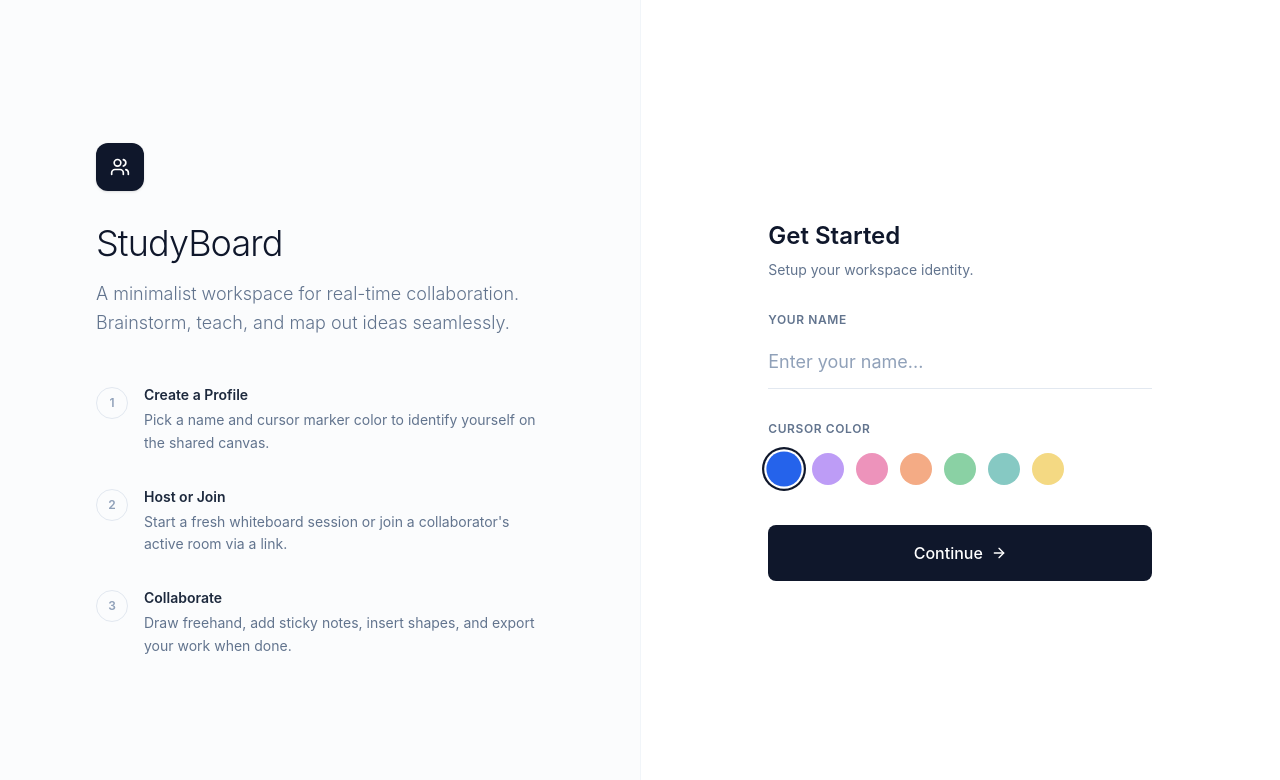
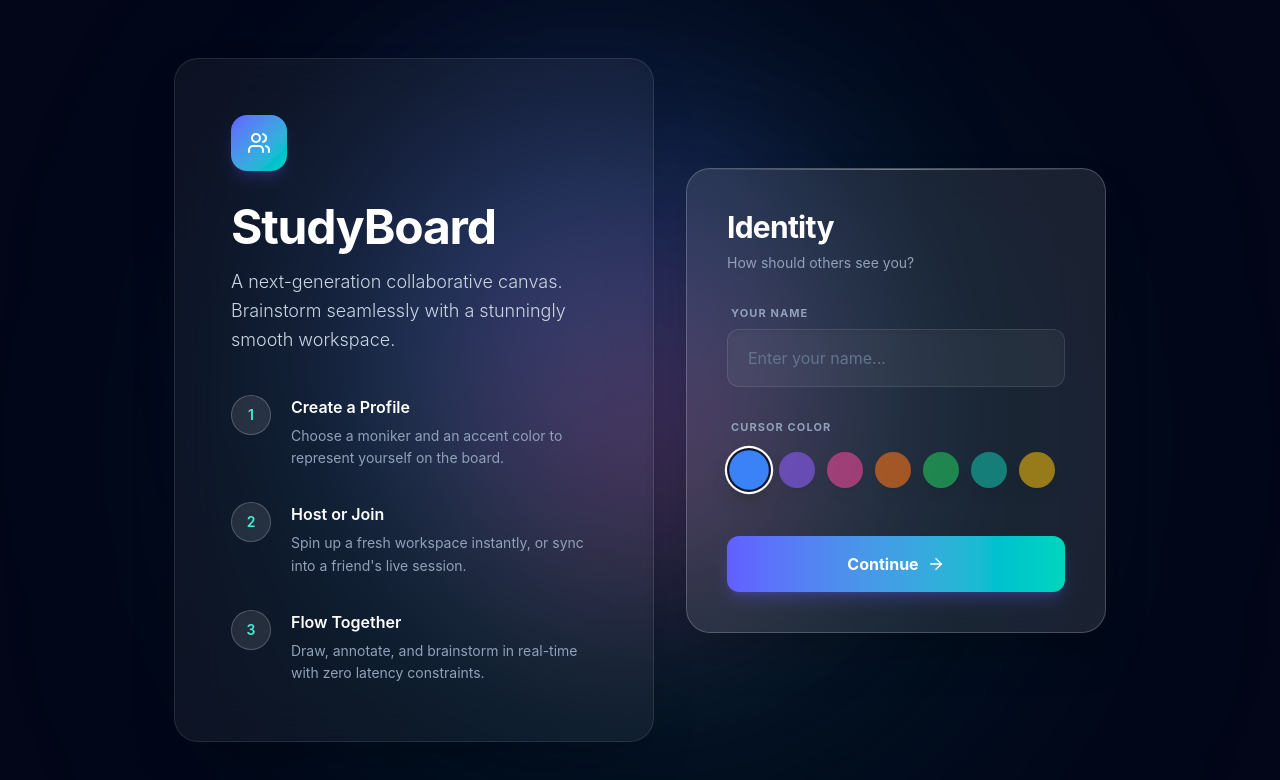
Before and after one commit to PriyanshiGoyal-15/Whiteboard-Tool, a React (Vite) app in the folder client/: page / in a window 1280 px wide. Shown: the top 780 px of the page. Built offline with nearby package versions, Linux system fonts and the light colour scheme; no server answers.

Commit message:
changes in lobby

```diff
--- a/client/src/components/CanvasArea.jsx
+++ b/client/src/components/CanvasArea.jsx
@@ -1049,7 +1049,7 @@ const CanvasArea = ({ socket, roomId, username, userColor, forwardRef, onUndo, o
         isSticky: clicked.tool === 'sticky',
         isEditingExisting: true,
         text: clicked.text
-      })
+      });
       if (clicked.tool !== 'sticky' && clicked.tool !== 'text') {
         dispatch(setActiveTool('select'));
       }
--- a/client/src/components/Lobby.jsx
+++ b/client/src/components/Lobby.jsx
@@ -1,18 +1,18 @@
 import React, { useState, useEffect } from 'react';
 import { motion, AnimatePresence } from 'framer-motion';
-import { Users, ArrowRight, ArrowLeft, AlertCircle, Loader2, Paintbrush } from 'lucide-react';
+import { Users, ArrowRight, ArrowLeft, AlertCircle, Loader2, PenTool, Sparkles } from 'lucide-react';
 
 const ADJECTIVES = ['swift', 'silent', 'bright', 'clever', 'gentle', 'daring', 'epic', 'jolly', 'magic', 'mystic'];
 const COLORS = ['blue', 'amber', 'crimson', 'emerald', 'indigo', 'violet', 'golden', 'rose', 'slate', 'teal'];
 const NOUNS = ['fox', 'panda', 'koala', 'falcon', 'otter', 'badger', 'panther', 'eagle', 'tiger', 'sketch'];
 
 const AVATAR_COLORS = [
-  '#2563eb', // Blue
-  '#7c3aed', // Violet
-  '#db2777', // Pink
-  '#ea580c', // Orange
-  '#16a34a', // Green
-  '#0d9488', // Teal
+  '#3b82f6', // Blue
+  '#8b5cf6', // Violet
+  '#ec4899', // Pink
+  '#f97316', // Orange
+  '#22c55e', // Green
+  '#14b8a6', // Teal
   '#eab308'  // Yellow
 ];
 
@@ -24,25 +24,47 @@ const generateRandomRoomId = () => {
 };
 
 const slugify = (text) => {
-  return text
-    .toString()
-    .toLowerCase()
-    .trim()
-    .replace(/\s+/g, '-')
-    .replace(/[^\w\-]+/g, '')
-    .replace(/\-\-+/g, '-')
-    .replace(/^-+/, '')
-    .replace(/-+$/, '');
+  return text.toString().toLowerCase().trim().replace(/\s+/g, '-').replace(/[^\w\-]+/g, '').replace(/\-\-+/g, '-').replace(/^-+/, '').replace(/-+$/, '');
 };
 
+const BackgroundOrbs = () => (
+  <div className="absolute inset-0 overflow-hidden pointer-events-none">
+    <motion.div
+      animate={{
+        x: [0, 100, 0],
+        y: [0, -100, 0],
+        scale: [1, 1.2, 1],
+      }}
+      transition={{ duration: 15, repeat: Infinity, ease: "linear" }}
+      className="absolute top-1/4 left-1/4 w-96 h-96 bg-indigo-500/30 rounded-full blur-[100px]"
+    />
+    <motion.div
+      animate={{
+        x: [0, -150, 0],
+        y: [0, 150, 0],
+        scale: [1, 1.5, 1],
+      }}
+      transition={{ duration: 20, repeat: Infinity, ease: "linear" }}
+      className="absolute bottom-1/4 right-1/4 w-[30rem] h-[30rem] bg-teal-500/20 rounded-full blur-[120px]"
+    />
+    <motion.div
+      animate={{
+        x: [0, 50, -50, 0],
+        y: [0, 50, 0],
+        scale: [1, 1.1, 1],
+      }}
+      transition={{ duration: 12, repeat: Infinity, ease: "linear" }}
+      className="absolute top-1/2 left-1/2 -translate-x-1/2 -translate-y-1/2 w-80 h-80 bg-rose-500/20 rounded-full blur-[90px]"
+    />
+  </div>
+);
+
 const Lobby = ({ onJoin }) => {
-  const [step, setStep] = useState(1); // 1: Profile setup, 2: Session options
+  const [step, setStep] = useState(1);
   const [username, setUsername] = useState(() => localStorage.getItem('username') || '');
   const [selectedColor, setSelectedColor] = useState(() => localStorage.getItem('userColor') || AVATAR_COLORS[0]);
-
   const [boardName, setBoardName] = useState('');
   const [roomIdInput, setRoomIdInput] = useState('');
-
   const [randomPlaceholder, setRandomPlaceholder] = useState('');
   const [error, setError] = useState('');
   const [loading, setLoading] = useState(false);
@@ -58,14 +80,8 @@ const Lobby = ({ onJoin }) => {
   const handleNextStep = (e) => {
     e.preventDefault();
     setError('');
-    if (!username.trim()) {
-      setError('Please enter your name');
-      return;
-    }
-    if (username.length > 20) {
-      setError('Name must be 20 characters or less');
-      return;
-    }
+    if (!username.trim()) { setError('Please enter your name'); return; }
+    if (username.length > 20) { setError('Name must be 20 characters or less'); return; }
     localStorage.setItem('username', username.trim());
     localStorage.setItem('userColor', selectedColor);
     setStep(2);
@@ -74,18 +90,10 @@ const Lobby = ({ onJoin }) => {
   const handleSubmit = async (e, type) => {
     e.preventDefault();
     setError('');
-
     if (type === 'create') {
       const name = boardName.trim() ? slugify(boardName) : randomPlaceholder;
-      if (!name) {
-        setError('Please enter a valid board name');
-        return;
-      }
-      if (name.length > 64) {
-        setError('Board name must be 64 characters or less');
-        return;
-      }
-
+      if (!name) { setError('Please enter a valid board name'); return; }
+      if (name.length > 64) { setError('Board name must be 64 characters or less'); return; }
       setLoading(true);
       try {
         const serverUrl = import.meta.env.VITE_SERVER_URL || '';
@@ -98,87 +106,92 @@ const Lobby = ({ onJoin }) => {
             return;
           }
         }
-      } catch (err) {
-        console.warn('Backend offline:', err.message);
-      }
+      } catch (err) { console.warn('Backend offline:', err.message); }
       setLoading(false);
       onJoin({ username: username.trim(), roomId: name, color: selectedColor });
     } else {
       const targetRoom = slugify(roomIdInput);
-      if (!targetRoom) {
-        setError('Please enter a valid Board Name or ID');
-        return;
-      }
+      if (!targetRoom) { setError('Please enter a valid Board Name or ID'); return; }
       onJoin({ username: username.trim(), roomId: targetRoom, color: selectedColor });
     }
   };
 
   return (
-    <div className="w-full min-h-screen flex flex-col md:flex-row bg-white text-slate-900 font-sans selection:bg-slate-200">
+    <div className="relative w-full min-h-screen flex items-center justify-center bg-slate-950 font-sans selection:bg-indigo-500/30 overflow-hidden">
+      <BackgroundOrbs />
 
-      {/* Left Column: Minimalist Introduction & How it Works */}
-      <div className="flex-1 flex flex-col justify-center p-10 md:p-16 lg:p-24 bg-slate-50/50 border-r border-slate-100">
-        <div className="max-w-md w-full mx-auto">
+      <div className="relative z-10 w-full max-w-5xl mx-auto p-4 md:p-8 flex flex-col md:flex-row gap-8 items-center justify-center min-h-[600px]">
 
-          <div className="w-12 h-12 bg-slate-900 rounded-xl flex items-center justify-center mb-8 shadow-sm">
-            <Users className="text-white" size={20} />
+        {/* Left Pane - Glass Info Card */}
+        <motion.div
+          initial={{ opacity: 0, x: -20 }}
+          animate={{ opacity: 1, x: 0 }}
+          transition={{ duration: 0.6, ease: "easeOut" }}
+          className="w-full md:w-1/2 p-10 md:p-14 rounded-3xl backdrop-blur-xl bg-white/5 border border-white/10 shadow-2xl flex flex-col justify-center"
+        >
+          <div className="w-14 h-14 bg-gradient-to-br from-indigo-500 to-teal-400 rounded-2xl flex items-center justify-center mb-8 shadow-lg shadow-indigo-500/20">
+            <Users className="text-white" size={24} />
           </div>
 
-          <h1 className="text-4xl font-light tracking-tight text-slate-900 mb-4">
+          <h1 className="text-4xl md:text-5xl font-bold tracking-tight text-white mb-4">
             StudyBoard
           </h1>
-          <p className="text-lg text-slate-500 font-light leading-relaxed mb-12">
-            A minimalist workspace for real-time collaboration. Brainstorm, teach, and map out ideas seamlessly.
+          <p className="text-lg text-slate-300 font-light leading-relaxed mb-10">
+            A next-generation collaborative canvas. Brainstorm seamlessly with a stunningly smooth workspace.
           </p>
 
           <div className="space-y-8">
-            <div className="flex items-start gap-4">
-              <div className="w-8 h-8 rounded-full border border-slate-200 flex items-center justify-center shrink-0 mt-0.5">
-                <span className="text-xs font-semibold text-slate-400">1</span>
+            <div className="flex items-start gap-5">
+              <div className="w-10 h-10 rounded-full bg-white/10 border border-white/20 flex items-center justify-center shrink-0 shadow-inner">
+                <span className="text-sm font-semibold text-teal-300">1</span>
               </div>
               <div>
-                <h3 className="text-sm font-semibold text-slate-800">Create a Profile</h3>
-                <p className="text-sm text-slate-500 mt-1 leading-relaxed">Pick a name and cursor marker color to identify yourself on the shared canvas.</p>
+                <h3 className="text-base font-semibold text-white">Create a Profile</h3>
+                <p className="text-sm text-slate-400 mt-1.5 leading-relaxed">Choose a moniker and an accent color to represent yourself on the board.</p>
               </div>
             </div>
 
-            <div className="flex items-start gap-4">
-              <div className="w-8 h-8 rounded-full border border-slate-200 flex items-center justify-center shrink-0 mt-0.5">
-                <span className="text-xs font-semibold text-slate-400">2</span>
+            <div className="flex items-start gap-5">
+              <div className="w-10 h-10 rounded-full bg-white/10 border border-white/20 flex items-center justify-center shrink-0 shadow-inner">
+                <span className="text-sm font-semibold text-teal-300">2</span>
               </div>
               <div>
-                <h3 className="text-sm font-semibold text-slate-800">Host or Join</h3>
-                <p className="text-sm text-slate-500 mt-1 leading-relaxed">Start a fresh whiteboard session or join a collaborator's active room via a link.</p>
+                <h3 className="text-base font-semibold text-white">Host or Join</h3>
+                <p className="text-sm text-slate-400 mt-1.5 leading-relaxed">Spin up a fresh workspace instantly, or sync into a friend's live session.</p>
               </div>
             </div>
 
-            <div className="flex items-start gap-4">
-              <div className="w-8 h-8 rounded-full border border-slate-200 flex items-center justify-center shrink-0 mt-0.5">
-                <span className="text-xs font-semibold text-slate-400">3</span>
+            <div className="flex items-start gap-5">
+              <div className="w-10 h-10 rounded-full bg-white/10 border border-white/20 flex items-center justify-center shrink-0 shadow-inner">
+                <span className="text-sm font-semibold text-teal-300">3</span>
               </div>
               <div>
-                <h3 className="text-sm font-semibold text-slate-800">Collaborate</h3>
-                <p className="text-sm text-slate-500 mt-1 leading-relaxed">Draw freehand, add sticky notes, insert shapes, and export your work when done.</p>
+                <h3 className="text-base font-semibold text-white">Flow Together</h3>
+                <p className="text-sm text-slate-400 mt-1.5 leading-relaxed">Draw, annotate, and brainstorm in real-time with zero latency constraints.</p>
               </div>
             </div>
           </div>
+        </motion.div>
 
-        </div>
-      </div>
-
-      {/* Right Column: Interaction Forms */}
-      <div className="flex-1 flex flex-col justify-center p-10 md:p-16 lg:p-24 relative bg-white">
-        <div className="max-w-sm w-full mx-auto">
+        {/* Right Pane - Glass Action Card */}
+        <motion.div
+          initial={{ opacity: 0, x: 20 }}
+          animate={{ opacity: 1, x: 0 }}
+          transition={{ duration: 0.6, ease: "easeOut", delay: 0.1 }}
+          className="w-full md:w-[420px] p-8 md:p-10 rounded-3xl backdrop-blur-xl bg-white/10 border border-white/20 shadow-2xl relative overflow-hidden"
+        >
+          {/* Subtle top glare effect */}
+          <div className="absolute top-0 left-0 right-0 h-px bg-gradient-to-r from-transparent via-white/40 to-transparent" />
 
           <AnimatePresence mode="wait">
             {error && (
               <motion.div
-                initial={{ opacity: 0, y: -10 }}
-                animate={{ opacity: 1, y: 0 }}
-                exit={{ opacity: 0, y: -10 }}
-                className="flex gap-3 p-4 mb-6 rounded-lg bg-slate-50 border border-slate-200 text-slate-700 text-sm"
+                initial={{ opacity: 0, y: -10, scale: 0.95 }}
+                animate={{ opacity: 1, y: 0, scale: 1 }}
+                exit={{ opacity: 0, y: -10, scale: 0.95 }}
+                className="flex gap-3 p-4 mb-6 rounded-xl bg-rose-500/20 border border-rose-500/30 text-rose-200 text-sm backdrop-blur-sm"
               >
-                <AlertCircle size={18} className="shrink-0 mt-0.5" />
+                <AlertCircle size={18} className="shrink-0 mt-0.5 text-rose-400" />
                 <span>{error}</span>
               </motion.div>
             )}
@@ -188,45 +201,42 @@ const Lobby = ({ onJoin }) => {
             {step === 1 ? (
               <motion.form
                 key="step1"
-                initial={{ opacity: 0, x: 20 }}
-                animate={{ opacity: 1, x: 0 }}
-                exit={{ opacity: 0, x: -20 }}
+                initial={{ opacity: 0, scale: 0.95 }}
+                animate={{ opacity: 1, scale: 1 }}
+                exit={{ opacity: 0, scale: 0.95 }}
                 transition={{ duration: 0.2 }}
                 onSubmit={handleNextStep}
                 className="flex flex-col gap-8"
               >
                 <div>
-                  <h2 className="text-2xl font-semibold text-slate-900">Get Started</h2>
-                  <p className="text-sm text-slate-500 mt-2">Setup your workspace identity.</p>
+                  <h2 className="text-3xl font-bold text-white tracking-tight">Identity</h2>
+                  <p className="text-sm text-slate-400 mt-2">How should others see you?</p>
                 </div>
 
-                <div className="flex flex-col gap-2">
-                  <label className="text-xs font-semibold text-slate-500 uppercase tracking-wider">Your Name</label>
+                <div className="flex flex-col gap-2 relative group">
+                  <label className="text-[11px] font-bold text-slate-400 uppercase tracking-widest ml-1">Your Name</label>
                   <input
                     type="text"
                     placeholder="Enter your name..."
                     value={username}
-                    onChange={(e) => {
-                      setUsername(e.target.value);
-                      if (error) setError('');
-                    }}
-                    className="w-full px-0 py-3 bg-transparent border-b border-slate-200 text-slate-900 placeholder-slate-400 focus:border-slate-900 outline-none transition-colors text-lg"
+                    onChange={(e) => { setUsername(e.target.value); if (error) setError(''); }}
+                    className="w-full px-5 py-4 rounded-xl bg-white/5 border border-white/10 text-white placeholder-slate-500 focus:border-indigo-400 focus:bg-white/10 outline-none transition-all text-base shadow-inner"
                   />
                 </div>
 
-                <div className="flex flex-col gap-4">
-                  <label className="text-xs font-semibold text-slate-500 uppercase tracking-wider">Cursor Color</label>
-                  <div className="flex gap-3 flex-wrap">
+                <div className="flex flex-col gap-3 ml-1">
+                  <label className="text-[11px] font-bold text-slate-400 uppercase tracking-widest">Cursor Color</label>
+                  <div className="flex gap-3 flex-wrap mt-1">
                     {AVATAR_COLORS.map(color => (
                       <button
                         key={color}
                         type="button"
                         onClick={() => setSelectedColor(color)}
                         style={{ backgroundColor: color }}
-                        className={`w-8 h-8 rounded-full transition-all cursor-pointer ${
+                        className={`w-9 h-9 rounded-full transition-all cursor-pointer shadow-lg ${
                           selectedColor === color
-                            ? 'ring-2 ring-slate-900 ring-offset-2 scale-110'
-                            : 'opacity-50 hover:opacity-100 hover:scale-105'
+                            ? 'ring-2 ring-white ring-offset-2 ring-offset-slate-900 scale-110 shadow-current'
+                            : 'opacity-60 hover:opacity-100 hover:scale-105'
                         }`}
                       />
                     ))}
@@ -235,30 +245,30 @@ const Lobby = ({ onJoin }) => {
 
                 <button
                   type="submit"
-                  className="w-full py-4 rounded-lg bg-slate-900 hover:bg-slate-800 text-white font-medium flex items-center justify-center gap-2 transition-colors mt-2"
+                  className="w-full py-4 mt-4 rounded-xl bg-gradient-to-r from-indigo-500 to-teal-400 hover:from-indigo-400 hover:to-teal-300 text-white font-bold flex items-center justify-center gap-2 transition-all shadow-lg shadow-indigo-500/25 hover:shadow-indigo-500/40 transform hover:-translate-y-0.5"
                 >
                   <span>Continue</span>
-                  <ArrowRight size={16} />
+                  <ArrowRight size={18} />
                 </button>
               </motion.form>
             ) : (
               <motion.div
                 key="step2"
-                initial={{ opacity: 0, x: 20 }}
-                animate={{ opacity: 1, x: 0 }}
-                exit={{ opacity: 0, x: -20 }}
+                initial={{ opacity: 0, scale: 0.95 }}
+                animate={{ opacity: 1, scale: 1 }}
+                exit={{ opacity: 0, scale: 0.95 }}
                 transition={{ duration: 0.2 }}
                 className="flex flex-col gap-10"
               >
                 <div className="flex items-center justify-between">
                   <div>
-                    <h2 className="text-2xl font-semibold text-slate-900">Join Workspace</h2>
-                    <p className="text-sm text-slate-500 mt-2">Choose your session.</p>
+                    <h2 className="text-3xl font-bold text-white tracking-tight">Workspace</h2>
+                    <p className="text-sm text-slate-400 mt-2">Enter the collaborative zone.</p>
                   </div>
                   <button
                     type="button"
                     onClick={() => setStep(1)}
-                    className="flex items-center gap-1.5 text-sm font-medium text-slate-400 hover:text-slate-900 transition-colors"
+                    className="flex items-center gap-1.5 px-3 py-1.5 rounded-lg text-sm font-medium text-slate-300 hover:text-white hover:bg-white/10 transition-colors -mr-2"
                   >
                     <ArrowLeft size={16} />
                     Back
@@ -267,26 +277,23 @@ const Lobby = ({ onJoin }) => {
 
                 <div className="flex flex-col gap-10">
                   {/* Host Section */}
-                  <form onSubmit={(e) => handleSubmit(e, 'create')} className="flex flex-col gap-4 group">
-                    <div className="flex flex-col gap-1">
-                      <h3 className="text-sm font-semibold text-slate-900">Start New Whiteboard</h3>
+                  <form onSubmit={(e) => handleSubmit(e, 'create')} className="flex flex-col gap-4">
+                    <div className="flex flex-col gap-1 ml-1">
+                      <h3 className="text-[13px] font-bold text-slate-300 tracking-wide flex items-center gap-2"><Sparkles size={14} className="text-teal-400"/> Start Fresh</h3>
                     </div>
                     <div className="flex flex-col gap-3">
                       <input
                         type="text"
-                        placeholder={`Name (e.g. ${randomPlaceholder})`}
+                        placeholder={`e.g. ${randomPlaceholder}`}
                         value={boardName}
                         disabled={loading}
-                        onChange={(e) => {
-                          setBoardName(e.target.value);
-                          if (error) setError('');
-                        }}
-                        className="w-full px-4 py-3 rounded-lg bg-slate-50 border border-slate-200 text-slate-900 placeholder-slate-400 focus:border-slate-400 focus:bg-white outline-none transition-colors text-sm"
+                        onChange={(e) => { setBoardName(e.target.value); if (error) setError(''); }}
+                        className="w-full px-5 py-3.5 rounded-xl bg-white/5 border border-white/10 text-white placeholder-slate-500 focus:border-teal-400 focus:bg-white/10 outline-none transition-all text-sm shadow-inner"
                       />
                       <button
                         type="submit"
                         disabled={loading}
-                        className="w-full py-3 rounded-lg border border-slate-200 hover:border-slate-400 hover:bg-slate-50 text-slate-900 font-medium transition-colors disabled:opacity-50 text-sm flex justify-center items-center gap-2"
+                        className="w-full py-3.5 rounded-xl border border-white/20 hover:border-white/40 hover:bg-white/10 text-white font-semibold transition-all disabled:opacity-50 text-sm flex justify-center items-center gap-2 shadow-sm hover:shadow-md"
                       >
                         {loading ? <Loader2 size={16} className="animate-spin" /> : 'Host Session'}
                       </button>
@@ -295,17 +302,17 @@ const Lobby = ({ onJoin }) => {
 
                   <div className="relative">
                     <div className="absolute inset-0 flex items-center">
-                      <div className="w-full border-t border-slate-100"></div>
+                      <div className="w-full border-t border-white/10"></div>
                     </div>
-                    <div className="relative flex justify-center text-xs uppercase">
-                      <span className="bg-white px-4 text-slate-400 font-medium tracking-wider">Or</span>
+                    <div className="relative flex justify-center text-[10px] font-bold uppercase tracking-widest">
+                      <span className="bg-slate-900 px-4 text-slate-500 rounded-full border border-white/10 py-1">Or Connect</span>
                     </div>
                   </div>
 
                   {/* Join Section */}
                   <form onSubmit={(e) => handleSubmit(e, 'join')} className="flex flex-col gap-4">
-                    <div className="flex flex-col gap-1">
-                      <h3 className="text-sm font-semibold text-slate-900">Join Existing Board</h3>
+                    <div className="flex flex-col gap-1 ml-1">
+                      <h3 className="text-[13px] font-bold text-slate-300 tracking-wide flex items-center gap-2"><Users size={14} className="text-indigo-400"/> Join Existing</h3>
                     </div>
                     <div className="flex flex-col gap-3">
                       <input
@@ -313,18 +320,15 @@ const Lobby = ({ onJoin }) => {
                         placeholder="Enter Room Code..."
                         value={roomIdInput}
                         disabled={loading}
-                        onChange={(e) => {
-                          setRoomIdInput(e.target.value);
-                          if (error) setError('');
-                        }}
-                        className="w-full px-4 py-3 rounded-lg bg-slate-50 border border-slate-200 text-slate-900 placeholder-slate-400 focus:border-slate-400 focus:bg-white outline-none transition-colors text-sm"
+                        onChange={(e) => { setRoomIdInput(e.target.value); if (error) setError(''); }}
+                        className="w-full px-5 py-3.5 rounded-xl bg-white/5 border border-white/10 text-white placeholder-slate-500 focus:border-indigo-400 focus:bg-white/10 outline-none transition-all text-sm shadow-inner"
                       />
                       <button
                         type="submit"
                         disabled={loading}
-                        className="w-full py-3 rounded-lg bg-slate-900 hover:bg-slate-800 text-white font-medium transition-colors disabled:opacity-50 text-sm flex justify-center items-center"
+                        className="w-full py-3.5 rounded-xl bg-white text-slate-900 hover:bg-slate-200 font-bold transition-all disabled:opacity-50 text-sm flex justify-center items-center shadow-lg hover:shadow-xl transform hover:-translate-y-0.5"
                       >
-                        Join Session
+                        Enter Room
                       </button>
                     </div>
                   </form>
@@ -332,8 +336,7 @@ const Lobby = ({ onJoin }) => {
               </motion.div>
             )}
           </AnimatePresence>
-
-        </div>
+        </motion.div>
       </div>
     </div>
   );
```
Also changed, not shown: client/src/components/TopBar.jsx (+8 -6 lines).
